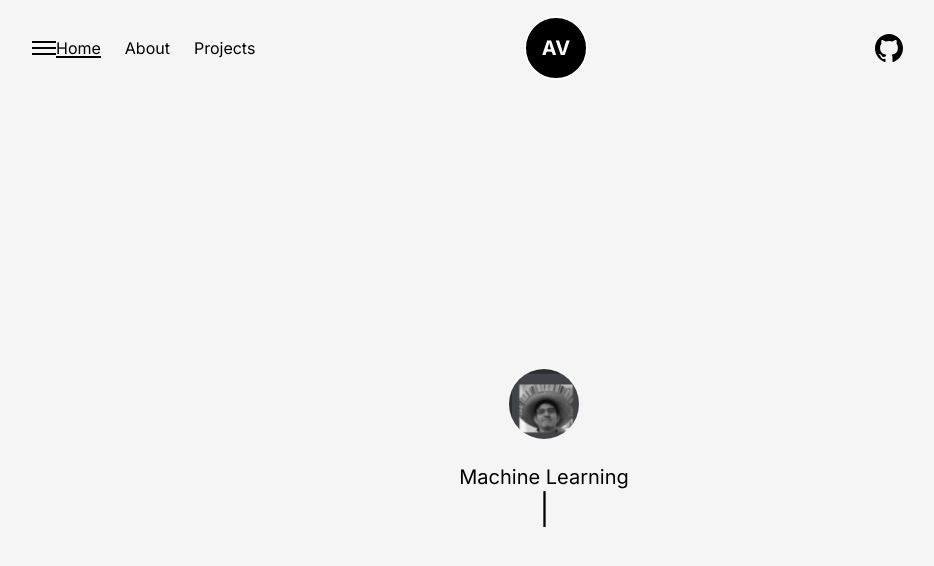
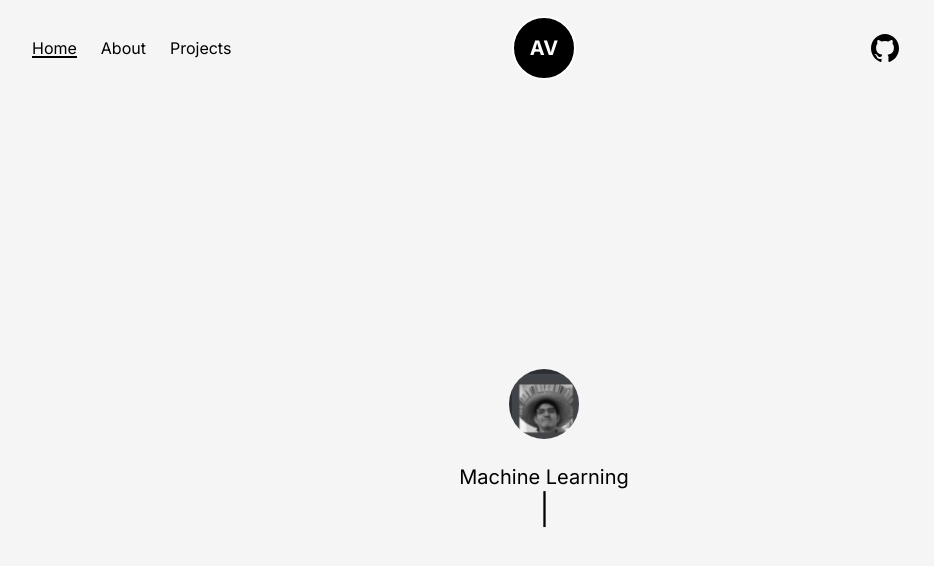
Before and after one commit to Jell13/andrew-valdivia-portfolio, a Next.js app: page / in a window 1280 px wide. Shown: the top 566 px of the page, without its empty margins (96-1030 px from the left). Built offline with nearby package versions, Linux system fonts and the light colour scheme.

Commit message:
added the responsive navbar with the animation

```diff
--- a/app/components/Navbar.jsx
+++ b/app/components/Navbar.jsx
@@ -9,6 +9,10 @@ const Navbar = () => {
 
     const[open, setOpen] = useState(false)
     const pathname = usePathname()
+
+    const handleClick = () => {
+      setOpen(!open)
+    }
 
     const links = [
         {
@@ -29,10 +33,10 @@ const Navbar = () => {
     ]
   return (
     <div className='w-full h-full md:px-32 px-8 flex justify-center items-center'>
-      <button className='flex flex-col gap-1 justify-center items-center'>
-        <span className='w-6 h-0.5 bg-black'></span>
-        <span className='w-6 h-0.5 bg-black'></span>
-        <span className='w-6 h-0.5 bg-black'></span>
+      <button onClick={() => handleClick()} className='flex md:hidden flex-col gap-1 justify-center items-center'>
+        <span className={`w-6 h-0.5 bg-black ${open ? 'rotate-45 translate-y-0.5' : ''}`}></span>
+        <span className={`w-6 h-0.5 bg-black ${open ? 'hidden' : ''}`}></span>
+        <span className={`w-6 h-0.5 bg-black ${open ? '-rotate-45 -translate-y-1' : ''}`}></span>
       </button>
       <div className='w-full h-full flex items-center justify-evenly'>
         <nav className='md:flex hidden gap-6 w-1/3'>
```
